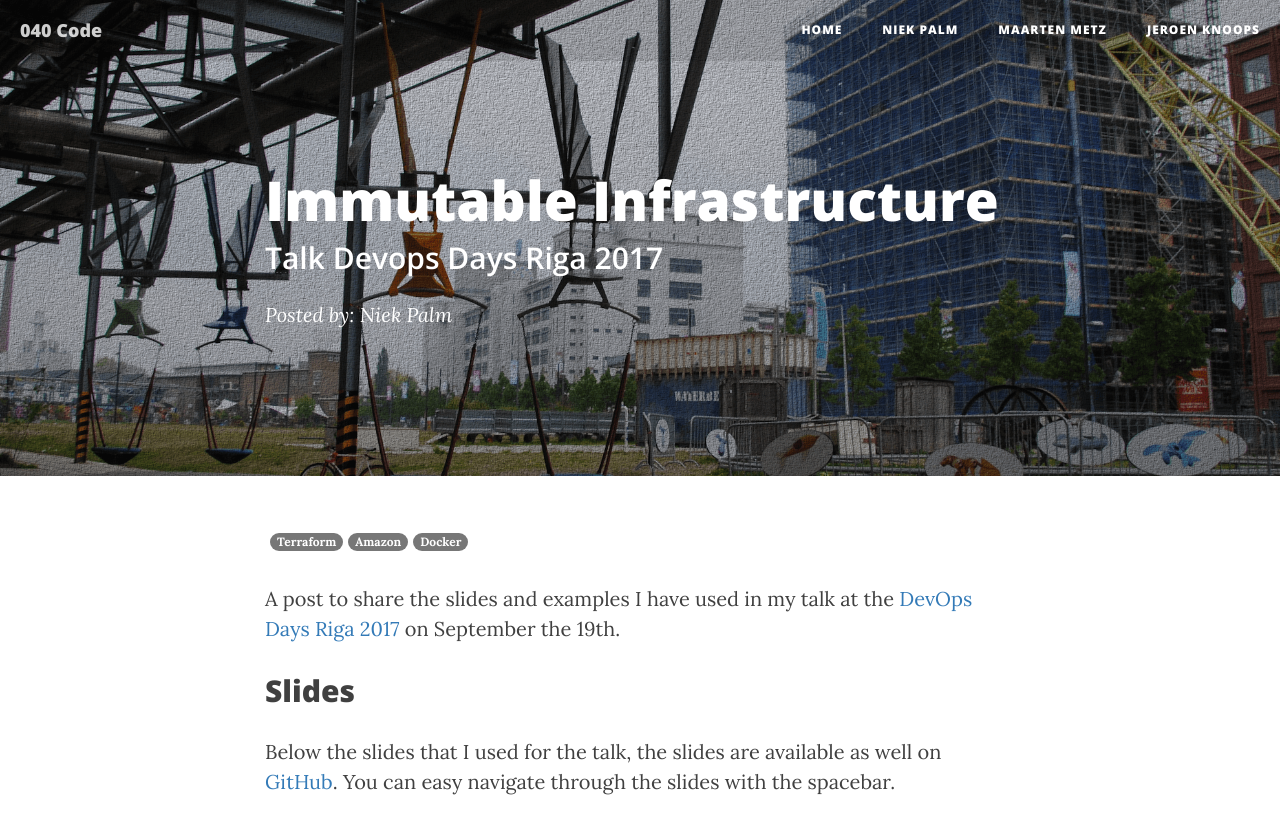
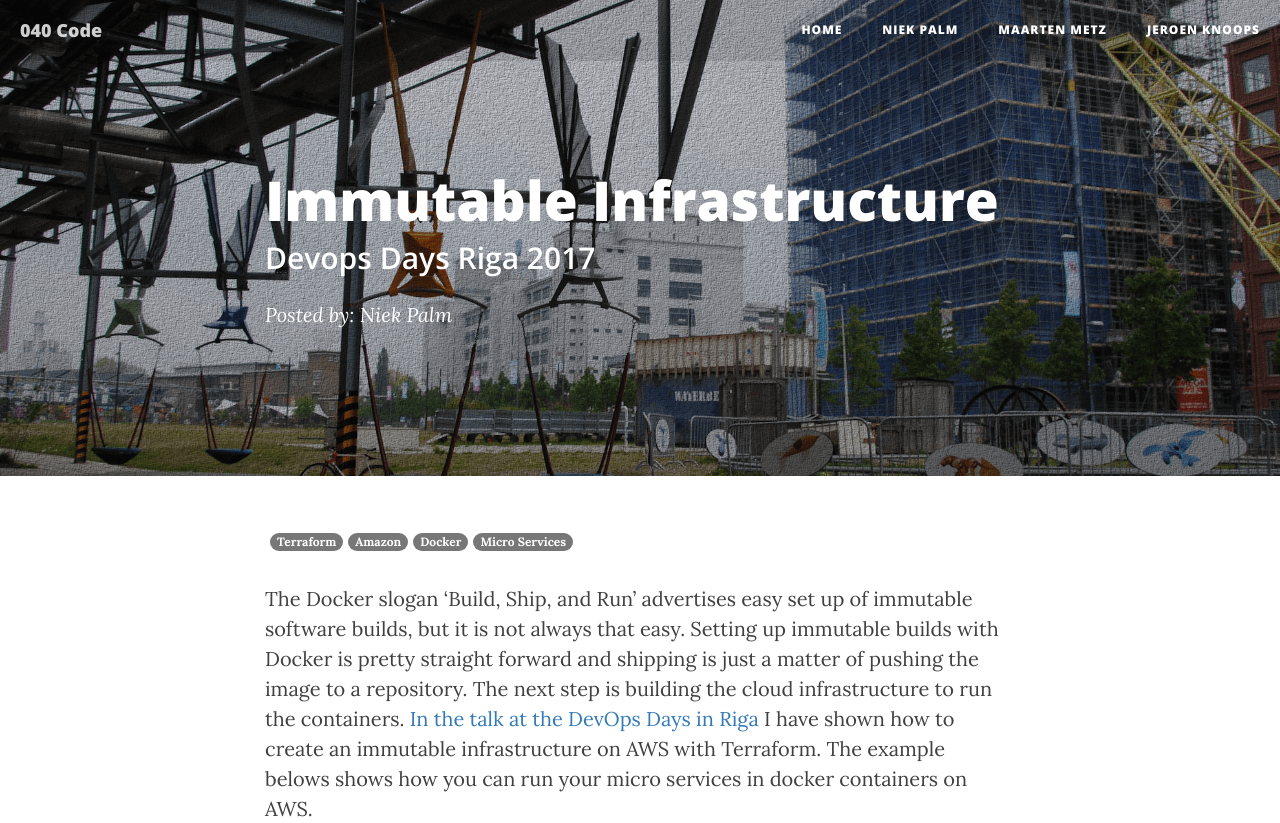
Before and after one commit to 040code/040code, a Jekyll site: the page built from _posts/2017-09-19-talk-immutable-infrastructure.md, in a window 1280 px wide and 1400 px high, cut to the strip 0-823 px from the top of the window. Built offline with Jekyll 4.4.1, drawn with Linux system fonts in a browser that asks for light colours; nearby versions of some CDN libraries; some of the changed text lies outside the part shown.

Commit message:
post for devops days Riga

````diff
--- a/_posts/2017-09-19-talk-immutable-infrastructure.md
+++ b/_posts/2017-09-19-talk-immutable-infrastructure.md
@@ -1,14 +1,17 @@
 ---
 layout:     post
 title:      "Immutable Infrastructure"
-subtitle:   "Talk Devops Days Riga 2017"
+subtitle:   "Devops Days Riga 2017"
 date:       2017-09-15
 authors:     [niek]
 header-img: "img/strijp-s-ols.png"
-tags:       [terraform, aws, docker]
+tags:       [terraform, aws, docker, microservices]
 ---
 
-A post to share the slides and examples I have used in my talk at the [DevOps Days Riga 2017](https://www.devopsdays.org/events/2017-riga/program/niek-palm/) on September the 19th.
+The Docker slogan 'Build, Ship, and Run' advertises easy set up of immutable software builds, but it is not always that easy. Setting up immutable builds with Docker is pretty straight forward and shipping is just a matter of pushing the image to a repository. The next step is building the cloud infrastructure to run the containers. [In the talk at the DevOps Days in Riga](https://www.devopsdays.org/events/2017-riga/program/niek-palm/) I have shown how to create an immutable infrastructure on AWS with Terraform. The example belows shows how you can run your micro services in docker containers on AWS.
+
+
+In this talk I briefly touch upon building immutable software. But the main focus of the talk will be on creating an immutable infrastructure. In this talk I will show you how to create an immutable infrastructure on AWS with Terraform. I will use a real world example to explain and show live how easy you can get micro services live on AWS and continuously apply changes to the same cloud environment..
 
 ## Slides
 Below the slides that I used for the talk, the slides are available as well on [GitHub](https://npalm.github.io/immutable-infra-slides-20170919/). You can easy navigate through the slides with the spacebar.
@@ -29,12 +32,13 @@
 During the talk, I demonstrated a hello world example, see the link above. This examples shows some basics of terraform by creating a ec2 instance and security group to server a simple web application. The example only works in the AWS region `eu-west-1` since the AMI used is only available in this region.
 
 ### ECS demo
-The second example I have shown is creating an immutable infrastructure to server docker containers.
+The second example I have shown, is creating an immutable infrastructure to server docker containers. The picture below descibes briefly the enviroment that will be cretaed.
 
 <a href="#">
     <img src="{{ site.baseurl }}/img/20170919-immutable-infra/ecs-black.png" alt="ecs-diagram">
 </a>
 
+The example also creates log groups in cloudwatch to capture the logging of the ecs agent and the running containers (services).
 
 #### Setup
 Before you can start, you need an AWS account with sufficient rights (admin), and you should create a `AWS_ACCESS_KEY_ID` and `AWS_SECRET_ACCESS_KEY` to be able to access your account programmatically.
@@ -50,7 +54,7 @@
 docker run -it --env-file <AWS_KEYS_FILE> -v $(pwd):/data -w /data \
   hashicorp/terraform:0.10.4 <terraform command>
 ```
-<br><br>
+<br>
 
 #### Create network layers (VPC)
 In the next steps we will create the network layers.
````
Also changed, not shown: other parts of _posts/2017-09-19-talk-immutable-infrastructure.md (+1 -0 lines).
